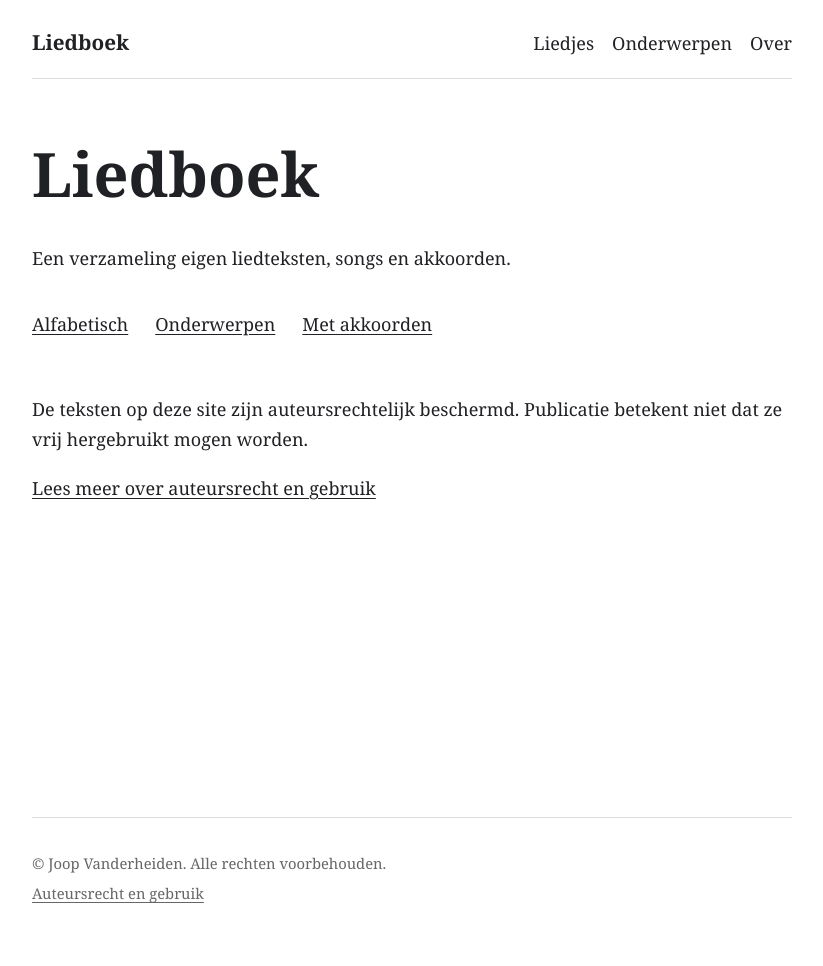
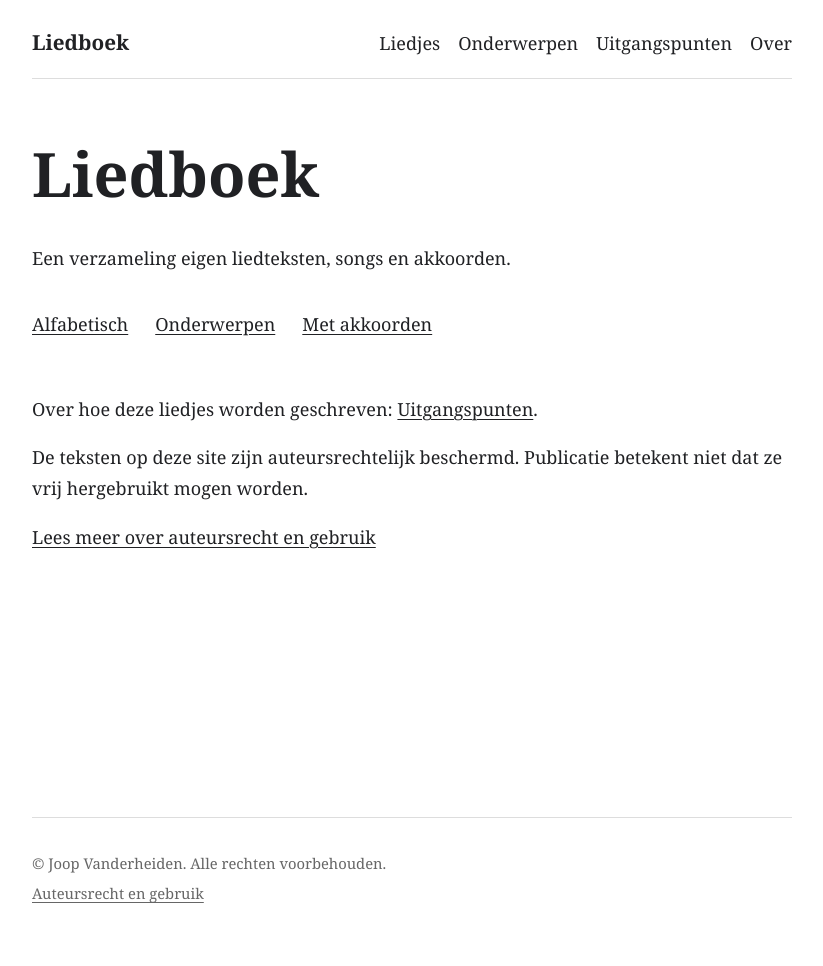
Before and after one commit to jolietjakeblues/liedboek, a Jekyll site: the page built from docs/index.md, in a window 1280 px wide. Shown: the whole page, without its empty margins (228-1051 px from the left). Built offline with Jekyll 4.4.1, drawn with Linux system fonts in a browser that asks for light colours.

Commit message:
add: uitgangspunten 2

```diff
--- a/docs/_layouts/default.html
+++ b/docs/_layouts/default.html
@@ -15,6 +15,7 @@
     <nav aria-label="Hoofdnavigatie">
       <a href="{{ site.baseurl }}/liedjes/">Liedjes</a>
       <a href="{{ site.baseurl }}/onderwerpen/">Onderwerpen</a>
+      <a href="{{ site.baseurl }}/uitgangspunten/">Uitgangspunten</a>
       <a href="{{ site.baseurl }}/over/">Over</a>
     </nav>
   </header>
--- a/docs/index.md
+++ b/docs/index.md
@@ -14,6 +14,8 @@ Een verzameling eigen liedteksten, songs en akkoorden.
   <a href="{{ site.baseurl }}/akkoorden/">Met akkoorden</a>
 </nav>
 
+Over hoe deze liedjes worden geschreven: [Uitgangspunten]({{ site.baseurl }}/uitgangspunten/).
+
 De teksten op deze site zijn auteursrechtelijk beschermd. Publicatie betekent niet dat ze vrij hergebruikt mogen worden.
 
 [Lees meer over auteursrecht en gebruik]({{ site.baseurl }}/rechten/)
```
Also changed, not shown: 1 other file.
